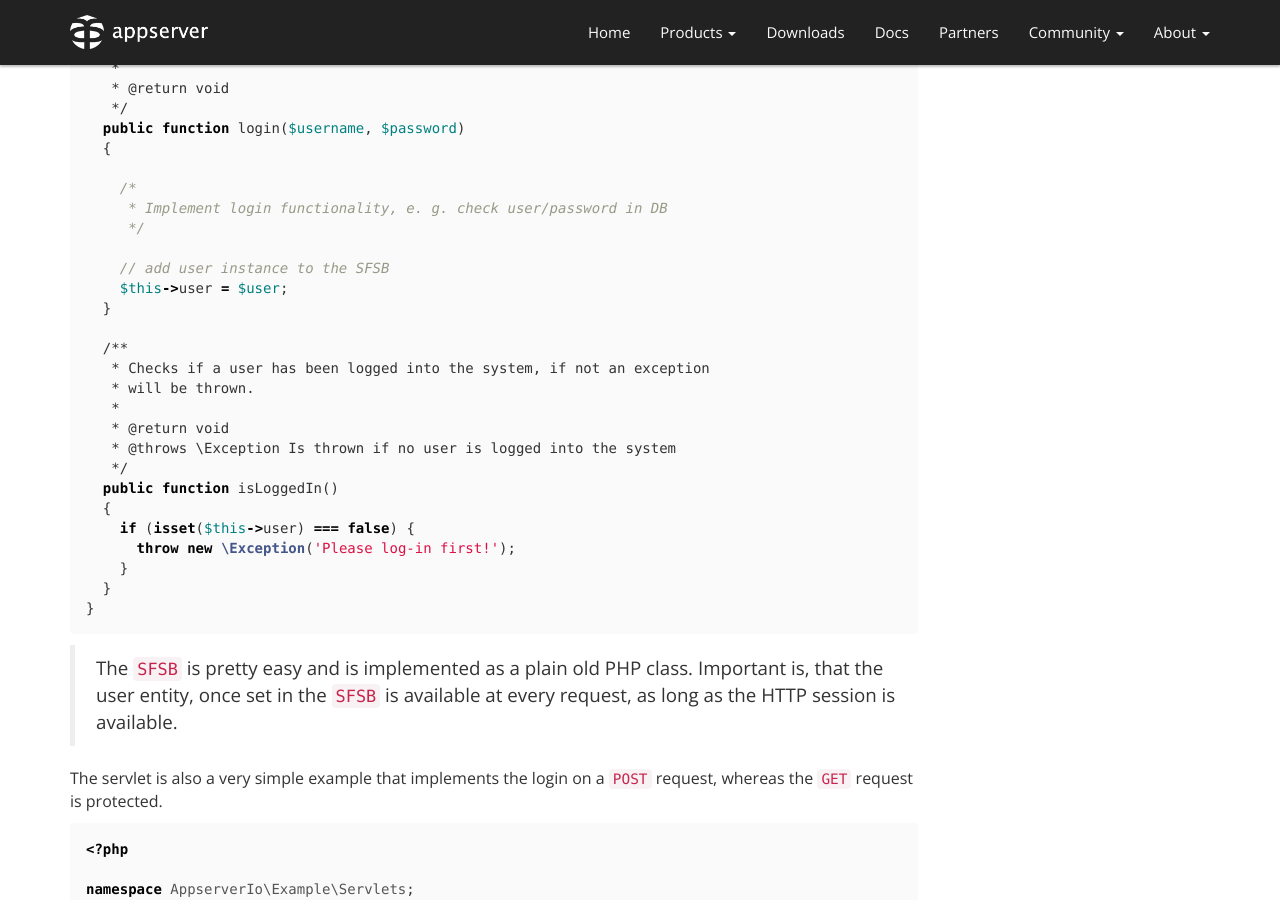
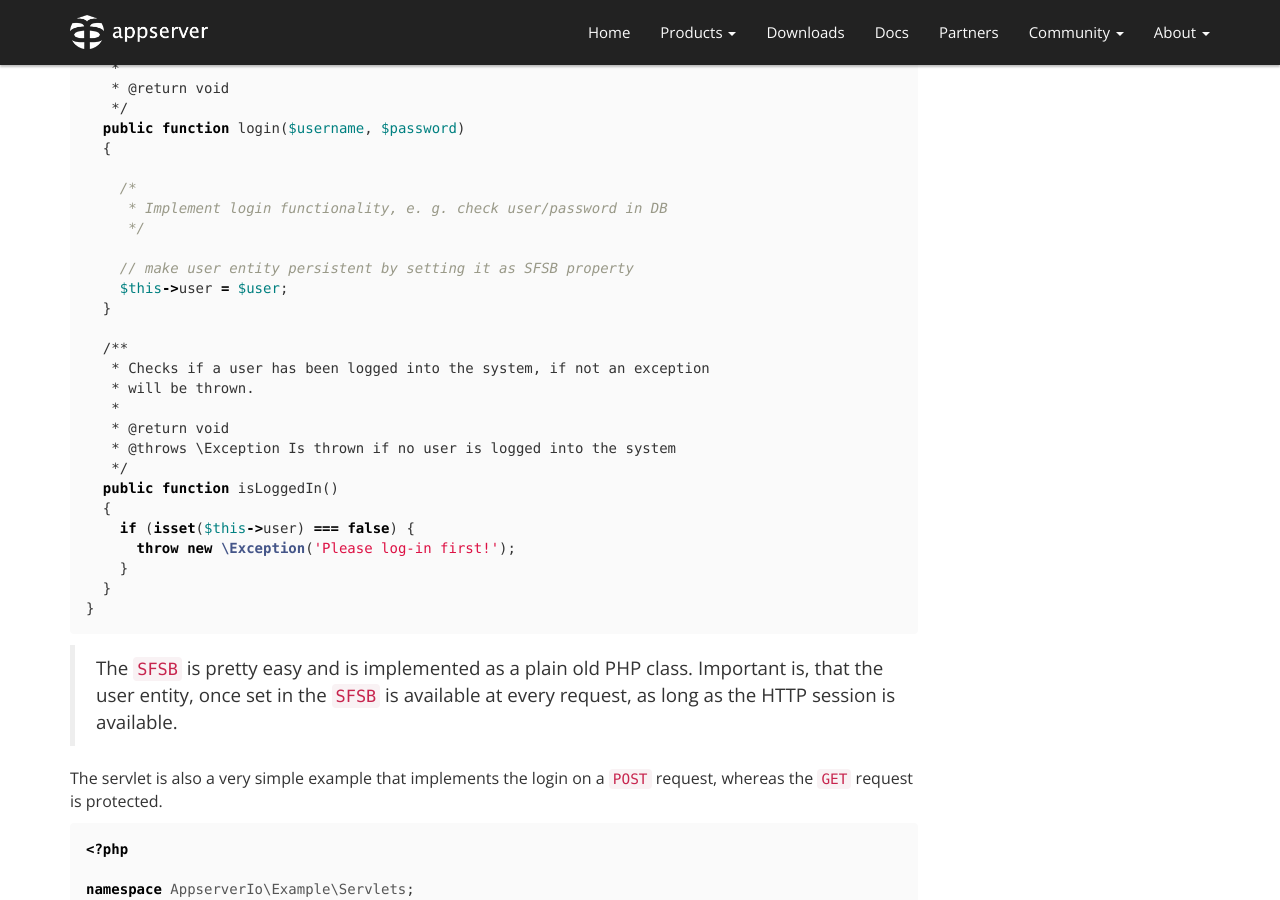
Before and after one commit to appserver-io/appserver, a Jekyll site: the page built from _posts/2014-12-30-persistence-container-basics.md, in a window 1280 px wide and 900 px high, scrolled down 3262 px. Built offline with Jekyll 4.4.1, drawn with Linux system fonts in a browser that asks for light colours; nearby versions of some CDN libraries; library files that are not in the unit come from our copies; Markdown is read by kramdown in place of the engine named in the settings.

Commit message:
Update 2014-12-30-persistence-container-basics.md

```diff
--- a/_posts/2014-12-30-persistence-container-basics.md
+++ b/_posts/2014-12-30-persistence-container-basics.md
@@ -123,7 +123,7 @@ class AStatefulSessionBean
      * Implement login functionality, e. g. check user/password in DB
      */
 
-    // add user instance to the SFSB
+    // make user entity persistent by setting it as SFSB property
     $this->user = $user;
   }
 
```
